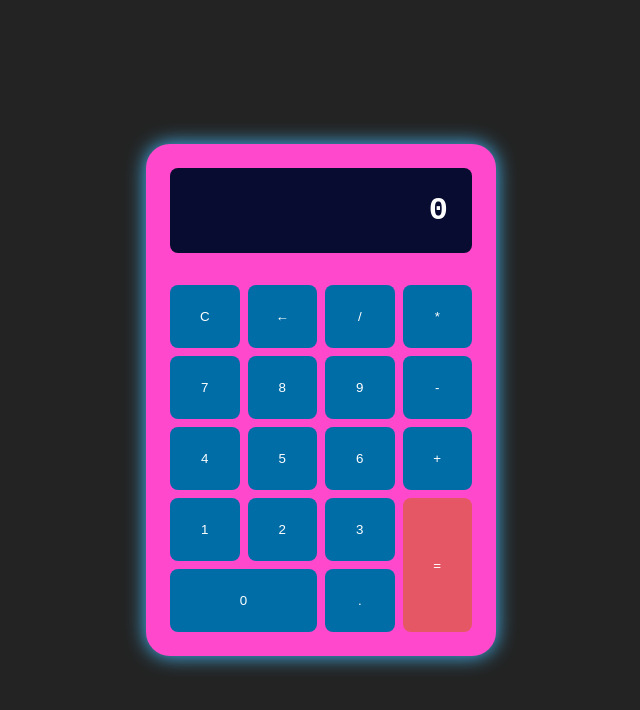
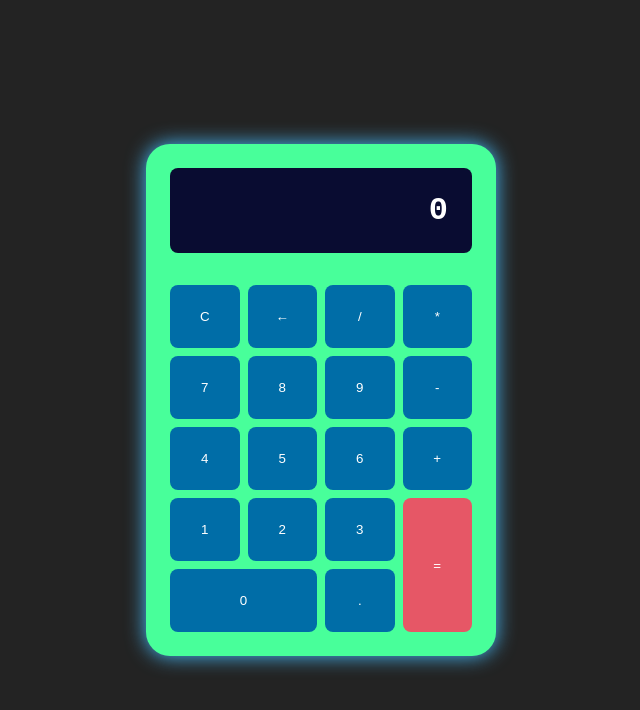
Before and after one commit to jostinbetun/prueba-de-calculadora, a plain HTML site: page index.html in a window 1280 px wide. Shown: the whole page, without its empty margins (319-959 px from the left). Drawn offline with Linux system fonts and the light colour scheme.

Commit message:
commit cambio

```diff
--- a/styles.css
+++ b/styles.css
@@ -14,7 +14,7 @@ body {
 }
 
 .calculadora {
-    background-color: #ff48cb;
+    background-color: #48ff9a;
     color: white;
     width: 350px;
     max-width: 100%;
```
